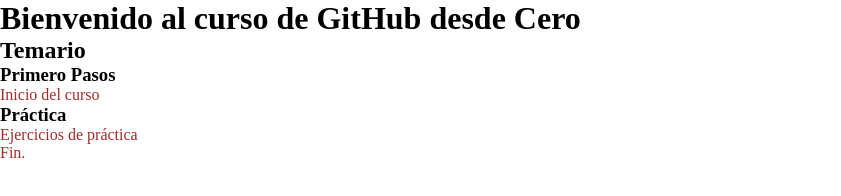
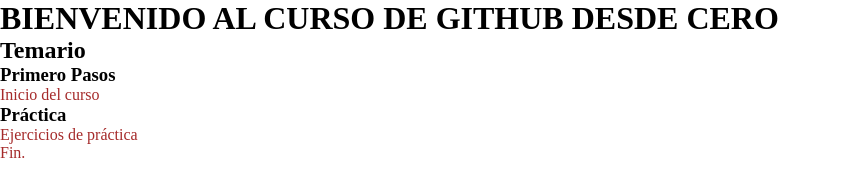
Before and after one commit to RoyerOsorio/CursoGitHubBasico, a plain HTML site: page index.html in a window 1280 px wide. Shown: the whole page, without its empty margins (0-841 px from the left). Drawn offline with Linux system fonts and the light colour scheme.

Commit message:
Cambia a letras mayusculas el titulo

```diff
--- a/index.html
+++ b/index.html
@@ -7,7 +7,7 @@
     <link rel="stylesheet" href="style.css">
 </head>
 <body>
-    <h1>Bienvenido al curso de GitHub desde Cero</h1>
+    <h1>BIENVENIDO AL CURSO DE GITHUB DESDE CERO</h1>
     <h2>Temario</h2>
     <h3>Primero Pasos</h3>
     <p>Inicio del curso</p>
```
